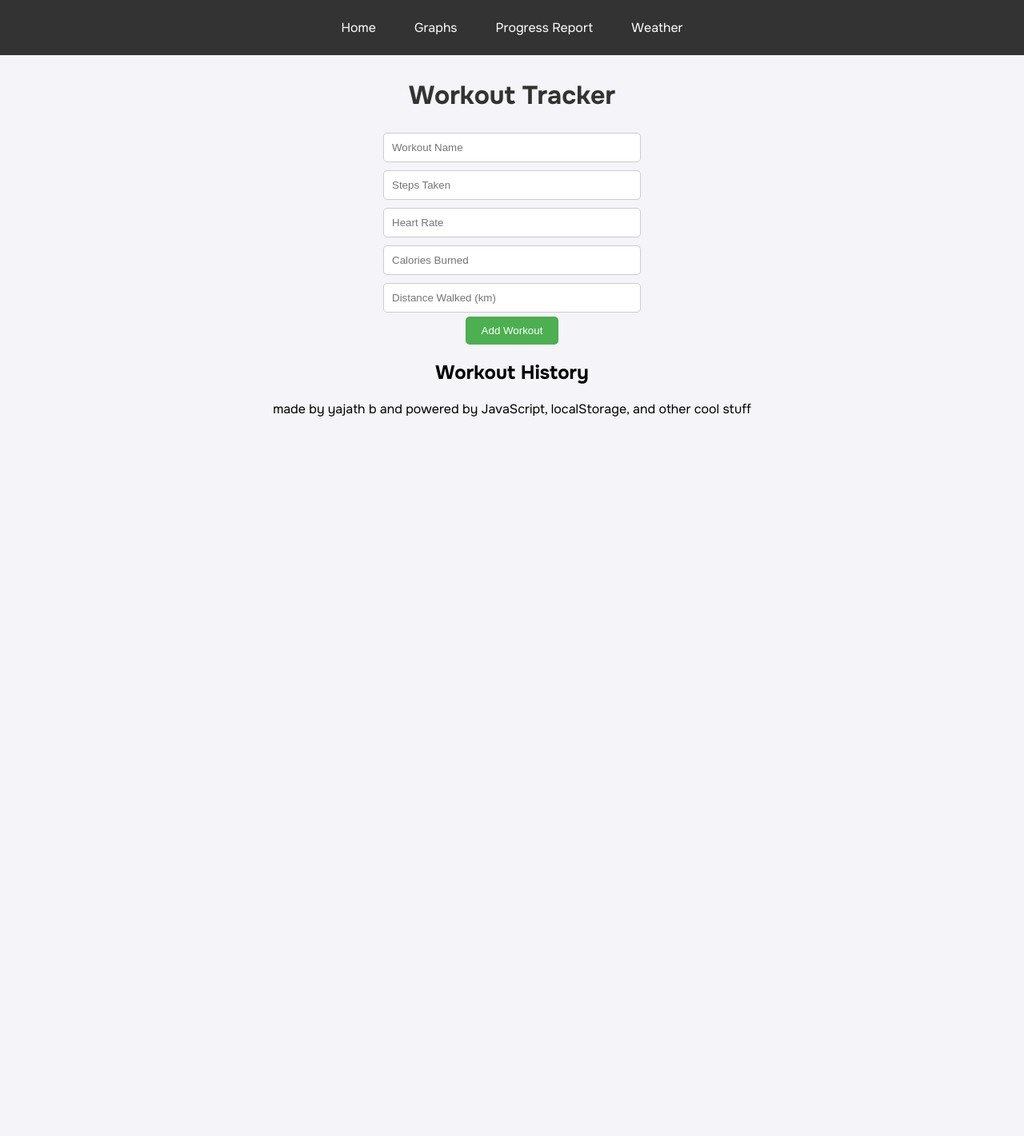
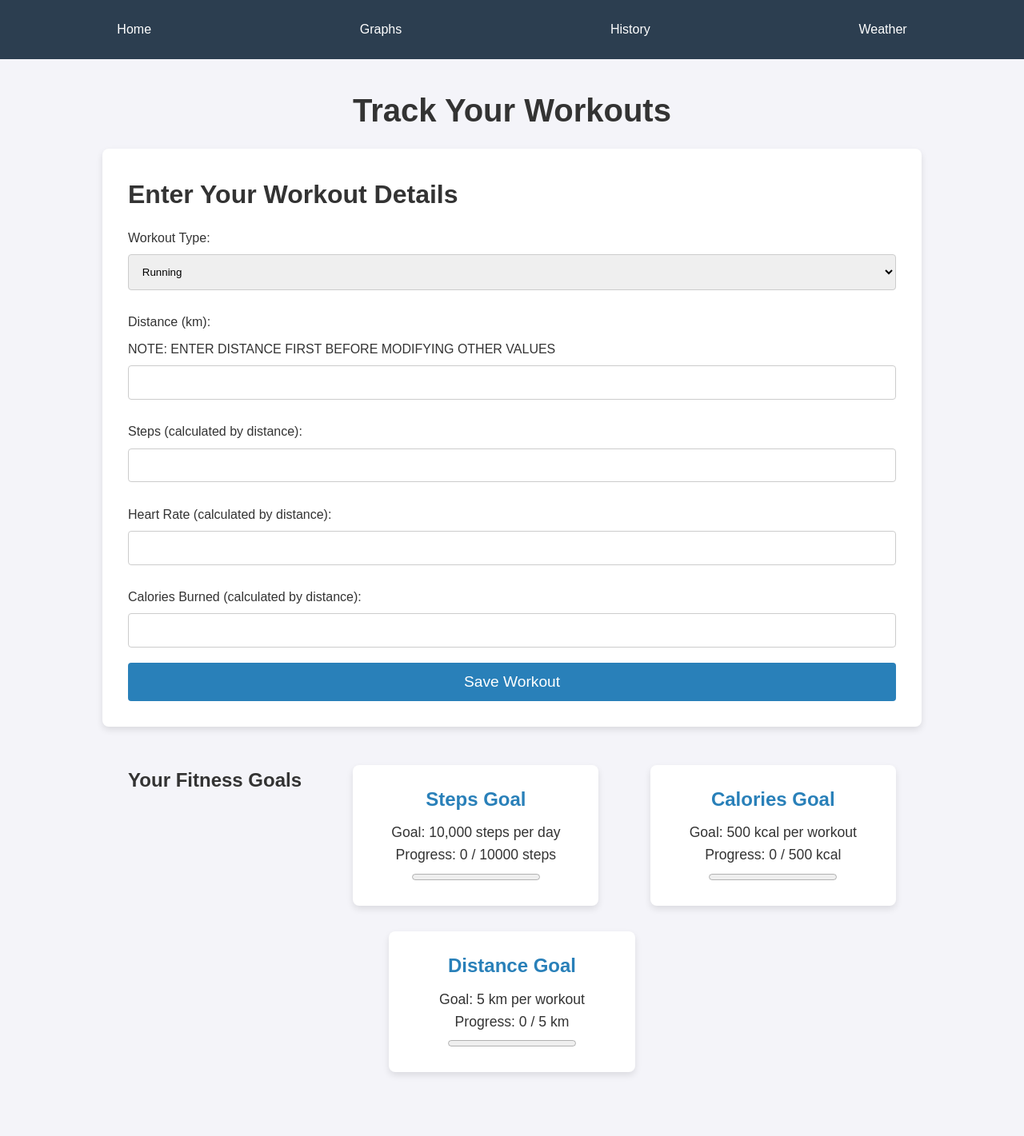
Before and after one commit to thatnoobgamer/hackabyte-submission, a Flask app: page / in a window 1280 px wide. Shown: the whole page at 80% size. Before the commit the page ends 521 px from the top, so only its background shows below. Run offline with Flask 3, Linux system fonts and the light colour scheme.

Commit message:
added distance calculations and stuff and also some cool things

```diff
--- a/main.py
+++ b/main.py
@@ -23,40 +23,55 @@ def graphs():
     return render_template('graphs.html')
 
 # Progress Report Route
-@app.route('/progress')
+@app.route('/history')
 def progress():
-    return render_template('progress.html')
+    return render_template('history.html')
 
+# Weather Route (Location & Weather)
 # Weather Route (Location & Weather)
 @app.route('/weather')
 def weather():
-    # Example API for weather (replace with actual API and key)
     api_key = "68c62c52de388d389eb3f205e9e7b45c"
     location = "London"
     weather_url = f"http://api.openweathermap.org/data/2.5/weather?q={location}&appid={api_key}"
 
-    response = requests.get(weather_url).json()
+    try:
+        response = requests.get(weather_url)
+        response.raise_for_status()  # Raise HTTPError for bad responses
+        data = response.json()
 
-    temperature = response['main']['temp'] - 273.15  # Convert from Kelvin to Celsius
-    weather_desc = response['weather'][0]['description']
+        temperature = data['main']['temp'] - 273.15  # Convert from Kelvin to Celsius
+        weather_desc = data['weather'][0]['description']
 
-    return render_template('weather.html', temperature=temperature, weather_desc=weather_desc)
+        return render_template('weather.html', temperature=temperature, weather_desc=weather_desc)
+    except requests.exceptions.RequestException as e:
+        # Handle errors (network issues, invalid API key, etc.)
+        return f"An error occurred: {e}"
 
 @app.route('/get_weather')
 def get_weather():
-    # Get latitude and longitude from the query parameters
     lat = request.args.get('lat')
     lon = request.args.get('lon')
     API_KEY = "68c62c52de388d389eb3f205e9e7b45c"
-    # Construct the URL for OpenWeatherMap API
+
+    if not lat or not lon:
+        return jsonify({"error": "Location parameters (lat, lon) are required."}), 400
+
     url = f'http://api.openweathermap.org/data/2.5/weather?lat={lat}&lon={lon}&appid={API_KEY}&units=metric'
 
-    # Make the API request to OpenWeatherMap
-    response = requests.get(url)
-    weather_data = response.json()
+    try:
+        response = requests.get(url)
+        response.raise_for_status()
+        weather_data = response.json()
 
-    # Return the weather data as JSON
-    return jsonify(weather_data)
+        # Check if the data returned is valid
+        if 'weather' not in weather_data:
+            return jsonify({"error": "Weather data not found."}), 404
+
+        return jsonify(weather_data)
+    except requests.exceptions.RequestException as e:
+        return jsonify({"error": f"Error fetching weather data: {e}"}), 500
+
 
 if __name__ == '__main__':
     app.run(debug=True)
--- a/static/css/styles.css
+++ b/static/css/styles.css
@@ -1,232 +1,217 @@
-/* General Styles */
-html, body {
-  height: 100%;
-  font-family: "Onest", serif;
-  font-optical-sizing: auto;
-  font-weight: 400;
-  font-style: normal;
-  background-color: #f4f4f9;
+/* General styles */
+* {
   margin: 0;
   padding: 0;
-  animation: fadeIn 1.5s ease-out; /* Page fade-in effect */
+  box-sizing: border-box;
+  font-family: 'Onest', sans-serif;
 }
 
-/* Navbar Styling */
+body {
+  background-color: #f4f4f9;
+  color: #333;
+  font-size: 16px;
+  line-height: 1.6;
+}
+
+a {
+  text-decoration: none;
+  color: #333;
+}
+
 nav {
-  background-color: #333;
-  padding: 10px;
+  background-color: #2c3e50;
+  padding: 1rem;
   display: flex;
-  justify-content: center;
-  animation: slideDown 0.5s ease-in-out;
+  justify-content: space-around;
+  align-items: center;
 }
 
 nav a {
   color: white;
-  padding: 14px;
-  text-decoration: none;
-  margin: 0 10px;
-  position: relative;
-  display: inline-block;
-  transition: all 0.3s ease;
-  white-space: nowrap;
+  padding: 0.5rem 1rem;
+  border-radius: 5px;
+  transition: background-color 0.3s ease;
 }
 
 nav a:hover {
-  background-color: #575757;
-  transform: scale(1.1); /* Slightly enlarge on hover */
+  background-color: #34495e;
 }
 
-/* Header Styling */
+.container {
+  width: 80%;
+  margin: 2rem auto;
+}
+
 h1 {
   text-align: center;
-  color: #333;
-  margin-top: 30px;
-  animation: slideUp 1s ease-out; /* Slide-in effect */
+  font-size: 2.5rem;
+  margin-bottom: 1rem;
 }
 
-/* Form Styling */
-form {
-  display: flex;
-  flex-direction: column;
-  align-items: center;
-  margin: 20px;
-  animation: fadeInUp 1s ease-in-out; /* Form fade-in-up effect */
+.workout-form {
+  background-color: white;
+  padding: 2rem;
+  border-radius: 8px;
+  box-shadow: 0 4px 8px rgba(0, 0, 0, 0.1);
+  margin-bottom: 3rem;
 }
 
-form input {
-  margin: 5px;
-  padding: 10px;
-  width: 300px;
-  border: 1px solid #ccc;
-  border-radius: 5px;
-  transition: all 0.3s ease;
+.workout-form h2 {
+  margin-bottom: 1rem;
+  font-size: 2rem;
 }
 
-form input:focus {
-  outline: none;
-  border-color: #4CAF50; /* Green border on focus */
-  box-shadow: 0 0 8px rgba(76, 175, 80, 0.6); /* More noticeable focus shadow */
+.workout-form label {
+  display: block;
+  margin: 0.5rem 0;
 }
 
-/* Button Styling */
-form button {
-  background-color: #4CAF50;
-  color: white;
-  padding: 10px 20px;
-  border: none;
-  border-radius: 5px;
-  cursor: pointer;
-  transition: background-color 0.3s ease;
-  animation: buttonFadeIn 0.8s ease-out; /* Fade-in button */
+.workout-form input {
+  width: 100%;
+  padding: 0.8rem;
+  margin-bottom: 1.2rem;
+  border-radius: 4px;
+  border: 1px solid #ccc;
+}
+.workout-form select {
+  width: 100%;
+  padding: 0.8rem;
+  margin-bottom: 1.2rem;
+  border-radius: 4px;
+  border: 1px solid #ccc;
 }
 
-form button:hover {
-  background-color: #45a049;
-  transform: translateY(-5px); /* Slightly more responsive hover */
+.workout-form button {
+  width: 100%;
+  padding: 0.8rem;
+  background-color: #2980b9;
+  color: white;
+  border: none;
+  border-radius: 4px;
+  cursor: pointer;
+  font-size: 1.2rem;
 }
 
-form button:active {
-  transform: translateY(1px); /* Slightly lower button on click */
+.workout-form button:hover {
+  background-color: #3498db;
 }
 
-/* Animation for Page Fade-in */
-@keyframes fadeIn {
-from {
-    opacity: 0;
-}
-to {
-    opacity: 1;
-}
+.goals {
+  display: flex;
+  justify-content: space-around;
+  margin-bottom: 3rem;
+  flex-wrap: wrap;
 }
 
-/* Animation for Navbar Slide-down */
-@keyframes slideDown {
-from {
-    transform: translateY(-100%);
-}
-to {
-    transform: translateY(0);
-}
+.goal {
+  background-color: white;
+  padding: 1.5rem;
+  border-radius: 8px;
+  box-shadow: 0 4px 8px rgba(0, 0, 0, 0.1);
+  width: 30%;
+  margin-bottom: 2rem;
+  text-align: center;
 }
 
-/* Animation for Header Slide-up */
-@keyframes slideUp {
-from {
-    transform: translateY(100%);
-}
-to {
-    transform: translateY(0);
-}
+.goal h3 {
+  margin-bottom: 0.5rem;
+  font-size: 1.5rem;
+  color: #2980b9;
 }
 
-/* Animation for Form Fade-in-Up */
-@keyframes fadeInUp {
-from {
-    opacity: 0;
-    transform: translateY(50px);
-}
-to {
-    opacity: 1;
-    transform: translateY(0);
-}
+.goal p {
+  font-size: 1.1rem;
 }
 
-/* Animation for Button Fade-in */
-@keyframes buttonFadeIn {
-from {
-    opacity: 0;
+/* Responsive design */
+@media (max-width: 768px) {
+  .goal {
+      width: 100%;
+      margin-bottom: 1rem;
+  }
 }
-to {
-    opacity: 1;
-}
+#progressReports {
+  display: flex;
+  flex-wrap: wrap;
+  justify-content: center;
+  gap: 2rem;
+  margin-top: 2rem;
 }
 
-/* Weather Container */
-.weather-container {
-background-color: #fff;
-border-radius: 8px;
-box-shadow: 0 4px 8px rgba(0, 0, 0, 0.1);
-padding: 20px;
-margin: 20px;
-width: 300px;
-max-width: 100%; /* Makes it responsive */
-text-align: center;
+.workout-card {
+  background-color: white;
+  padding: 1.5rem;
+  border-radius: 8px;
+  box-shadow: 0 4px 8px rgba(0, 0, 0, 0.1);
+  width: 250px;
+  text-align: center;
+  margin: 1rem;
+  transition: transform 0.3s ease;
 }
 
-.weather-container h2 {
-color: #333;
-font-size: 1.8rem;
-margin-bottom: 10px;
+.workout-card:hover {
+  transform: scale(1.05);
 }
 
-.weather-container p {
-font-size: 1.2rem;
-color: #555;
+.workout-name {
+  font-size: 1.4rem;
+  font-weight: bold;
+  color: #2980b9;
+  margin-bottom: 1rem;
 }
 
-/* Media Query for Mobile */
-@media (max-width: 600px) {
-form {
-    margin: 10px;
-}
-form input, form button {
-    width: 90%;
-}
-}
-/* Styling for the Progress Reports Section */
-#progressReports {
-  display: flex;
-  flex-direction: column;
-  align-items: center;
-  margin-top: 30px;
+.workout-card p {
+  font-size: 1.1rem;
+  margin: 0.3rem 0;
 }
 
-/* Individual workout report styling */
-.workout-report {
-  background-color: #fff;
-  padding: 20px;
-  margin: 10px 0;
+.workout-card p:first-child {
+  margin-top: 0;
+}
+
+#7daystep, #7daycalories, #7daydistance, #7dayheartrate {
+  font-size: 1.2rem;
+  text-align: center;
+  margin-top: 1rem;
+}
+
+/* Responsive design */
+@media (max-width: 768px) {
+  .workout-card {
+      width: 100%;
+      max-width: 300px;
+  }
+}
+
+.weather-card {
+  background-color: white;
+  padding: 2rem;
   border-radius: 8px;
   box-shadow: 0 4px 8px rgba(0, 0, 0, 0.1);
-  width: 80%;
-  max-width: 600px;
-  text-align: left;
-  transition: transform 0.3s ease, box-shadow 0.3s ease;
+  width: 300px;
+  margin: 2rem auto;
+  text-align: center;
 }
 
-/* Hover effect for each workout report */
-.workout-report:hover {
-  transform: scale(1.02);
-  box-shadow: 0 6px 12px rgba(0, 0, 0, 0.2);
+.weather-card h2 {
+  font-size: 2rem;
+  color: #2980b9;
+  margin-bottom: 1.5rem;
 }
 
-/* Workout Report Header Styling */
-.workout-report h3 {
-  font-size: 1.5rem;
-  color: #333;
-  margin-bottom: 10px;
+.weather-card p {
+  font-size: 1.2rem;
+  margin: 0.5rem 0;
 }
 
-/* Workout Report Text Styling */
-.workout-report p {
-  font-size: 1.1rem;
-  color: #555;
-  margin: 5px 0;
+.weather-card strong {
+  color: #2980b9;
 }
 
-/* Styling for Steps value */
-.workout-report .steps {
-  font-weight: bold;
-  color: #4CAF50; /* Green color for steps */
+/* Responsive design */
+@media (max-width: 768px) {
+  .weather-card {
+      width: 100%;
+      max-width: 350px;
+  }
 }
-
-/* Date Text Styling */
-.workout-report .date {
-  font-size: 0.9rem;
-  color: #888;
-  margin-top: 10px;
-}
-
-.google_translate_element {
-  text-align: center;
-}
--- a/templates/graphs.html
+++ b/templates/graphs.html
@@ -14,7 +14,7 @@
     <nav>
         <a href="/">Home</a>
         <a href="/graphs">Graphs</a>
-        <a href="/progress">Progress Report</a>
+        <a href="/history">History</a>
         <a href="/weather">Weather</a>
     </nav>
 
--- a/templates/index.html
+++ b/templates/index.html
@@ -4,110 +4,144 @@
     <meta charset="UTF-8">
     <meta name="viewport" content="width=device-width, initial-scale=1.0">
     <title>Workout Tracker</title>
-    <link rel="stylesheet" href="{{url_for('static', filename='css/styles.css')}}">
-    <link rel="preconnect" href="https://fonts.googleapis.com">
-    <link rel="preconnect" href="https://fonts.gstatic.com" crossorigin>
-    <link href="https://fonts.googleapis.com/css2?family=Onest:wght@100..900&display=swap" rel="stylesheet">
+    <link rel="stylesheet" href="{{ url_for('static', filename='css/styles.css') }}">
 </head>
 <body>
     <nav>
         <a href="/">Home</a>
         <a href="/graphs">Graphs</a>
-        <a href="/progress">Progress Report</a>
+        <a href="/history">History</a>
         <a href="/weather">Weather</a>
     </nav>
 
-    <h1>Workout Tracker</h1>
-    <form id="workoutForm">
-        <input type="text" id="workoutName" placeholder="Workout Name" required>
-        <input type="number" id="steps" placeholder="Steps Taken" required>
-        <input type="number" id="heartRate" placeholder="Heart Rate" required>
-        <input type="number" id="caloriesBurned" placeholder="Calories Burned" required>
-        <input type="number" id="distanceWalked" placeholder="Distance Walked (km)" required>
-        <button type="submit">Add Workout</button>
-    </form>
+    <div class="container">
+        <h1>Track Your Workouts</h1>
 
-    <h2 style="text-align: center;">Workout History</h2>
-    <ul id="workoutHistory" style="text-align: center; list-style-type: none;"></ul>
+        <!-- Workout Form -->
+        <div class="workout-form">
+            <h2>Enter Your Workout Details</h2>
+            <form id="workoutForm">
+                <label for="workoutName">Workout Type:</label>
+                <select id="workoutName" required>
+                    <option value="Running">Running</option>
+                    <option value="Cycling">Cycling</option>
+                    <option value="Swimming">Swimming</option>
+                    <option value="Walking">Walking</option>
+                    <option value="Hiking">Hiking</option>
+                    <option value="Treadmill">Treadmill</option>
+                </select>
+                <label for="distance">Distance (km):</label>
+                <label for="distance">NOTE: ENTER DISTANCE FIRST BEFORE MODIFYING OTHER VALUES</label>
+                <input type="number" id="distance" required>
 
-    <p style="text-align: center;">made by yajath b and powered by JavaScript, localStorage, and other cool stuff</p>
+                <label for="steps">Steps (calculated by distance):</label>
+                <input type="number" id="steps">
+
+                <label for="heartRate">Heart Rate (calculated by distance):</label>
+                <input type="number" id="heartRate">
+
+                <label for="calories">Calories Burned (calculated by distance):</label>
+                <input type="number" id="calories">
+
+                <button type="button" id="saveWorkoutButton">Save Workout</button>
+            </form>
+        </div>
+        <script>
+            const distance = document.getElementById('distance');
+            const steps = document.getElementById('steps');
+            const calories = document.getElementById('calories');
+            const heartRate = document.getElementById('heartRate');
+
+            distance.addEventListener('input', distDataChecker);
+            function distDataChecker(e) {
+                steps.value = e.target.value * 1312;
+                heartRate.value = (e.target.value * 10) + 120;
+                calories.value = e.target.value * 62;
+            }
+        </script>
+
+        <!-- Goals Section -->
+        <section class="goals">
+            <h2>Your Fitness Goals</h2>
+            <div class="goal">
+                <h3>Steps Goal</h3>
+                <p>Goal: 10,000 steps per day</p>
+                <p>Progress: <span id="steps-progress">Loading...</span></p>
+                <progress id="steps-progress-bar" value="0" max="100"></progress>
+            </div>
+            <div class="goal">
+                <h3>Calories Goal</h3>
+                <p>Goal: 500 kcal per workout</p>
+                <p>Progress: <span id="calories-progress">Loading...</span></p>
+                <progress id="calories-progress-bar" value="0" max="100"></progress>
+            </div>
+            <div class="goal">
+                <h3>Distance Goal</h3>
+                <p>Goal: 5 km per workout</p>
+                <p>Progress: <span id="distance-progress">Loading...</span></p>
+                <progress id="distance-progress-bar" value="0" max="100"></progress>
+            </div>
+        </section>
+    </div>
 
     <script>
-        // Generate or get user ID from localStorage
         function getUserId() {
             let userId = localStorage.getItem('userId');
             if (!userId) {
-                // Generate a random userId if it doesn't exist
                 userId = 'user_' + Math.floor(Math.random() * 1000000);
                 localStorage.setItem('userId', userId);
             }
             return userId;
         }
 
-        // Save workout data to localStorage for the specific user
         function saveWorkoutData(workoutName, steps, heartRate, calories, distance) {
-            const userId = getUserId(); // Get user ID
-
+            const userId = getUserId();
             let progressData = JSON.parse(localStorage.getItem(userId)) || [];
-
-            // Create a new workout object
             const newWorkout = {
                 workoutName: workoutName,
-                steps: steps,
-                heartRate: heartRate,
-                calories: calories,
-                distance: distance,
+                steps: parseInt(steps),
+                heartRate: parseInt(heartRate),
+                calories: parseFloat(calories),
+                distance: parseFloat(distance),
                 date: new Date().toLocaleString()
             };
-
-            // Add new workout to existing data
             progressData.push(newWorkout);
-
-            // Save the updated progress data back to localStorage
             localStorage.setItem(userId, JSON.stringify(progressData));
+            updateGoals(progressData);
         }
 
-        // Load and display workout history from localStorage
-        function loadWorkoutHistory() {
-            const userId = getUserId(); // Get user ID
-            const progressData = JSON.parse(localStorage.getItem(userId)) || [];
-
-            const workoutHistoryContainer = document.getElementById('workoutHistory');
-            workoutHistoryContainer.innerHTML = ''; // Clear previous history
-
-            progressData.forEach((workout) => {
-                const workoutItem = document.createElement('li');
-                workoutItem.textContent = `${workout.date} - ${workout.workoutName}: ${workout.steps} steps`;
-                workoutHistoryContainer.appendChild(workoutItem);
+        function updateGoals(workoutData) {
+            const stepsGoal = 10000;
+            const caloriesGoal = 500;
+            const distanceGoal = 5;
+            let totalSteps = 0, totalCalories = 0, totalDistance = 0;
+            workoutData.forEach(workout => {
+                totalSteps += workout.steps;
+                totalCalories += workout.calories;
+                totalDistance += workout.distance;
             });
+            document.getElementById('steps-progress').textContent = `${totalSteps} / ${stepsGoal} steps`;
+            document.getElementById('calories-progress').textContent = `${totalCalories} / ${caloriesGoal} kcal`;
+            document.getElementById('distance-progress').textContent = `${totalDistance} / ${distanceGoal} km`;
+            document.getElementById('steps-progress-bar').value = (totalSteps / stepsGoal) * 100;
+            document.getElementById('calories-progress-bar').value = (totalCalories / caloriesGoal) * 100;
+            document.getElementById('distance-progress-bar').value = (totalDistance / distanceGoal) * 100;
         }
 
-        // Form submit event listener
-        document.getElementById('workoutForm').addEventListener('submit', function(event) {
-            event.preventDefault(); // Prevent form submission
-
+        document.getElementById('saveWorkoutButton').addEventListener('click', function() {
             const workoutName = document.getElementById('workoutName').value;
             const steps = document.getElementById('steps').value;
             const heartRate = document.getElementById('heartRate').value;
-            const calories = document.getElementById('caloriesBurned').value;
-            const distance = document.getElementById('distanceWalked').value;
-
-            // Save the workout data to localStorage
+            const calories = document.getElementById('calories').value;
+            const distance = document.getElementById('distance').value;
             saveWorkoutData(workoutName, steps, heartRate, calories, distance);
-
-            // Reload the workout history
-            loadWorkoutHistory();
         });
 
-        // Load workout history when the page loads
-        window.onload = loadWorkoutHistory;
+        window.onload = function() {
+            const userId = getUserId();
+            const progressData = JSON.parse(localStorage.getItem(userId)) || [];
+            updateGoals(progressData);
+        };
     </script>
-    <script type="text/javascript" src="//translate.google.com/translate_a/element.js?cb=googleTranslateElementInit"></script>
-    <script type="text/javascript">
-        function googleTranslateElementInit() {
-          new google.translate.TranslateElement({pageLanguage: 'en'}, 'google_translate_element');
-        }
-        </script>
-    <div id="google_translate_element"></div>
 </body>
 </html>
--- a/templates/weather.html
+++ b/templates/weather.html
@@ -13,7 +13,7 @@
     <nav>
         <a href="/">Home</a>
         <a href="/graphs">Graphs</a>
-        <a href="/progress">Progress Report</a>
+        <a href="/history">History</a>
         <a href="/weather">Weather</a>
     </nav>
     <script>
@@ -28,7 +28,7 @@
             fetch(`/get_weather?lat=${latitude}&lon=${longitude}`)
                 .then(response => response.json())
                 .then(data => {
-                    const weatherElement = document.getElementById('weather');
+                    const weatherElement = document.getElementById('weather-card');
                     weatherElement.innerHTML = `
                         <h2>Weather for Your Location</h2>
                         <p>Location: ${data.name}</p>
@@ -54,7 +54,7 @@
 window.onload = getWeather;
     </script>
     <h1>Weather Information</h1>
-    <div id="weather" class="weather-container" style="margin:0 auto;">
+    <div id="weather-card" class="weather-container">
         <!-- Weather data will be inserted here by JavaScript -->
     </div>
     <script type="text/javascript" src="//translate.google.com/translate_a/element.js?cb=googleTranslateElementInit"></script>
```
Also changed, not shown: templates/history.html (renamed from templates/progress.html, +12 -35 lines).
